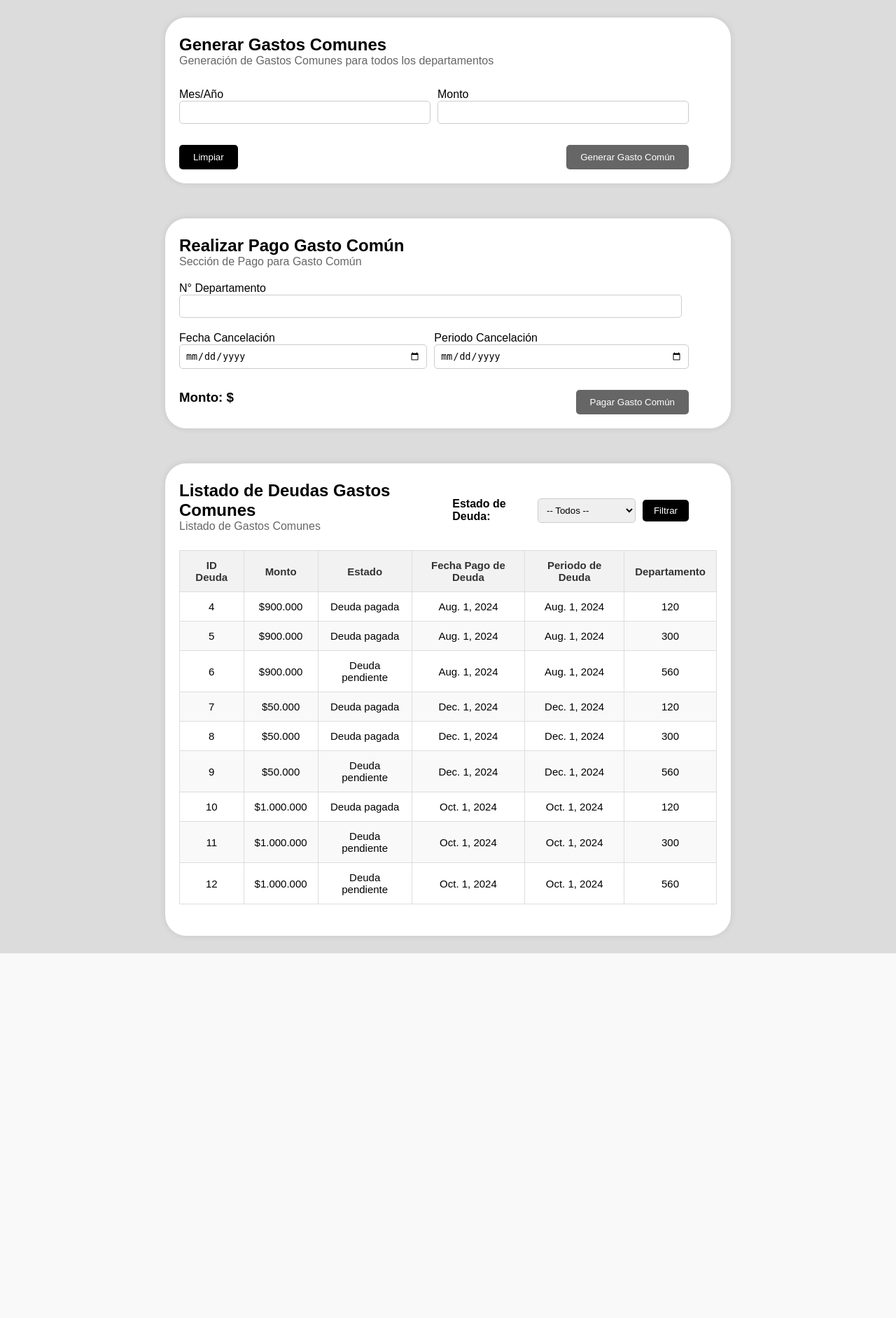
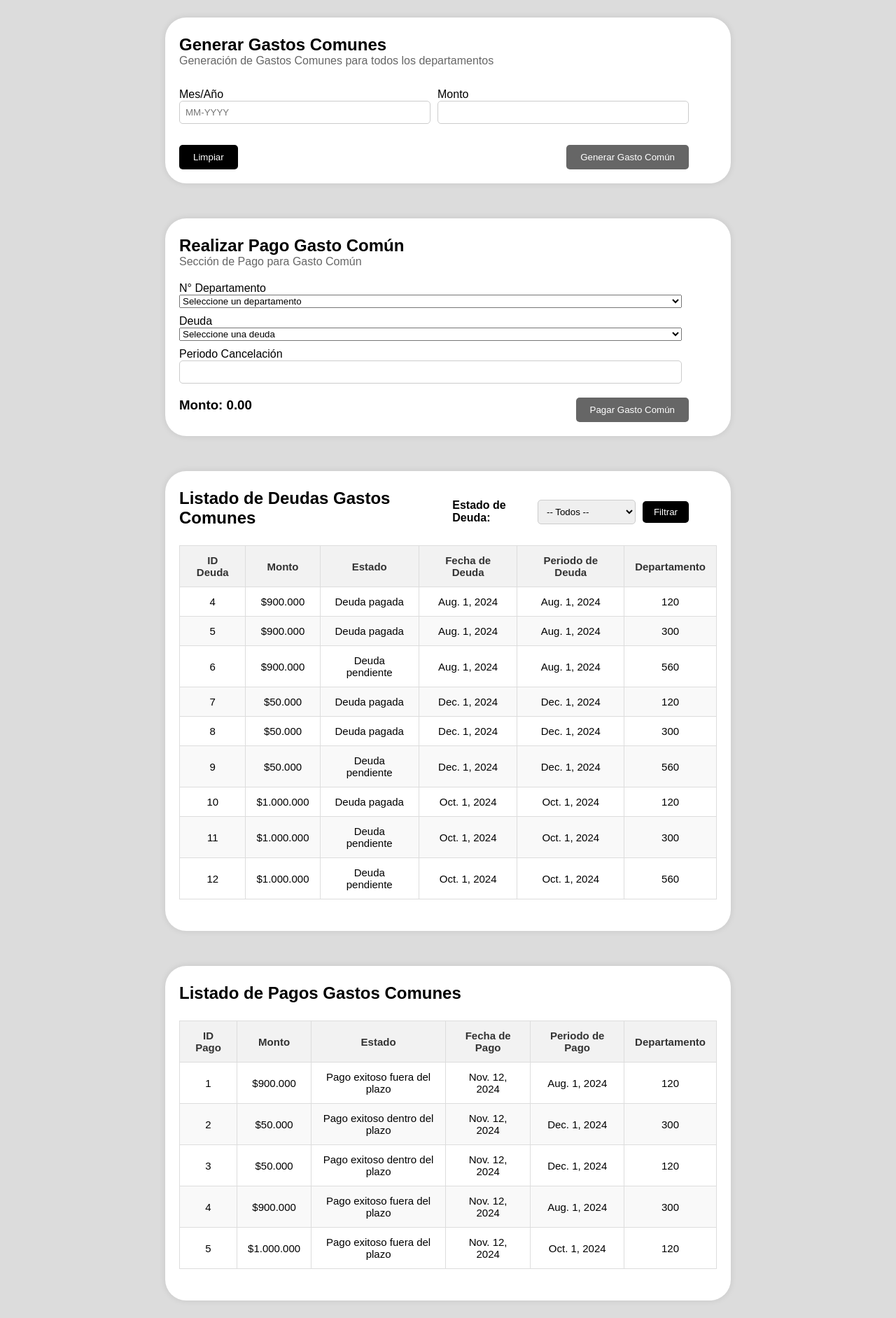
Before and after one commit to Pestyzz/MiraPlus, a Django app: page / in a window 1280 px wide. Shown: the part 57-1940 px from the top of the page at 70% size. Before the commit the page ends 1419 px from the top, so only its background shows below. Run offline with Django 5.2, Linux system fonts and the light colour scheme; data comes from the database, SQL or seed files in the repository; both versions use the stored data as it was after the commit.

Commit message:
add: payment function + payment list

```diff
--- /dev/null
+++ b/MiraPlusSite/static/js/main.js
@@ -0,0 +1,65 @@
+document.addEventListener('DOMContentLoaded', function() {
+    const departmentNumberSelect = document.getElementById('departmentNumber');
+    const deudaSelect = document.getElementById('deuda');
+    const montoDeudaSpan = document.getElementById('montoDeuda');
+    const cancelTimeInput = document.getElementById('cancelTime');
+
+    function formatCurrency(value) {
+        // Asegurarse de que value sea un número
+        value = typeof value === 'string' ? parseFloat(value.replace(/[^\d,]/g, '')) : value;
+
+        return new Intl.NumberFormat('es-CL', {
+            style: 'currency',
+            currency: 'CLP',
+            minimumFractionDigits: 0,
+            maximumFractionDigits: 0
+        }).format(value);
+    }
+
+    function getMonthName(monthNumber) {
+        const monthNames = [
+            "Enero", "Febrero", "Marzo", "Abril", "Mayo", "Junio",
+            "Julio", "Agosto", "Septiembre", "Octubre", "Noviembre", "Diciembre"
+        ];
+        return monthNames[monthNumber - 1];
+    }
+
+    function formatPeriod(period) {
+        const [year, month] = period.split('-');
+        return `${getMonthName(parseInt(month))} ${year}`;
+    }
+
+    if (departmentNumberSelect) {
+        departmentNumberSelect.addEventListener('change', function() {
+            const deptoId = this.value;
+            fetch(`/get_deudas_pendientes/${deptoId}/`)
+                .then(response => response.json())
+                .then(data => {
+                    deudaSelect.innerHTML = '<option value="">Seleccione una deuda</option>';
+                    data.deudas.forEach(deuda => {
+                        const option = document.createElement('option');
+                        option.value = deuda.id_deuda;
+                        option.textContent = `Deuda ${deuda.id_deuda} - Monto ${formatCurrency(deuda.monto)} - Periodo ${formatPeriod(deuda.periodo_deuda)}`;
+                        option.dataset.monto = deuda.monto;
+                        deudaSelect.appendChild(option);
+                    });
+                });
+        });
+    }
+
+    if (deudaSelect) {
+        deudaSelect.addEventListener('change', function() {
+            if (this.selectedIndex > 0) {
+                const selectedOption = this.options[this.selectedIndex];
+                const monto = selectedOption.dataset.monto;
+                montoDeudaSpan.textContent = formatCurrency(monto);
+
+                const periodo = selectedOption.textContent.match(/Periodo (.+)$/)[1];
+                cancelTimeInput.value = periodo;
+            } else {
+                montoDeudaSpan.textContent = formatCurrency(0);
+                cancelTimeInput.value = '';
+            }
+        });
+    }
+});
--- a/MiraPlusSite/templates/index.html
+++ b/MiraPlusSite/templates/index.html
@@ -1,12 +1,12 @@
+{% load static %}
 {% load custom_filters %}
 <!DOCTYPE html>
-<html lang="en">
+<html lang="es">
 <head>
     <meta charset="UTF-8">
-    <meta name="viewport" content="width=device-width, initial-scale=1.0">
-    <title>Gesitón Gastos Comunes</title>
-    {% load static %}
-    <link rel="stylesheet" type="text/css" href="{% static "css/style.css" %}">
+    <title>Gestión de Gastos</title>
+    <link rel="stylesheet" type="text/css" href="{% static 'css/style.css' %}">
+    <script src="{% static 'js/main.js' %}" defer></script>
 </head>
 <body>
     <header>
@@ -20,47 +20,54 @@
                 <h2>Generar Gastos Comunes</h2>
                 <span>Generación de Gastos Comunes para todos los departamentos</span>
             </header>
-            <form action="" method="GET">
+            <form action="" method="POST">
                 {% csrf_token %}
                 <div class="input-group">
                     <div class="input-container">
                         <label for="monthYear">Mes/Año</label>
-                        <input id="monthYear" name="monthYear" type="text">
+                        <input id="monthYear" name="monthYear" type="text" pattern="\d{2}-\d{4}" placeholder="MM-YYYY" required>
                     </div>
                     <div class="input-container">
                         <label for="mount">Monto</label>
-                        <input id="mount" name="mount" type="number">
+                        <input id="mount" name="mount" type="number" required>
                     </div>
                 </div>
                 <div class="form-buttons">
-                    <button>Limpiar</button>
+                    <button type="reset">Limpiar</button>
                     <button type="submit">Generar Gasto Común</button>
                 </div>
             </form>
         </section>
         <section>
-            <header>
+            <header class="header-container">
+                <div>
                     <h2>Realizar Pago Gasto Común</h2>
                     <span>Sección de Pago para Gasto Común</span>
+                </div>
             </header>
-            <form action="" method="POST">
+            <form action="{% url 'pagar_gasto_comun' %}" method="POST">
                 {% csrf_token %}
                 <div class="input-container">
                     <label for="departmentNumber">N° Departamento</label>
-                    <input id="departmentNumber" name="departmentNumber" type="number">
+                    <select id="departmentNumber" name="departmentNumber" required>
+                        <option value="">Seleccione un departamento</option>
+                        {% for departamento in departamentos %}
+                            <option value="{{ departamento.num_departamento }}">{{ departamento.num_departamento }}</option>
+                        {% endfor %}
+                    </select>
                 </div>
-                <div class="input-group">
                 <div class="input-container">
-                        <label for="cancelDate">Fecha Cancelación</label>
-                        <input id="cancelDate" name="cancelDate" type="date">
+                    <label for="deuda">Deuda</label>
+                    <select id="deuda" name="deuda" required>
+                        <option value="">Seleccione una deuda</option>
+                    </select>
                 </div>
                 <div class="input-container">
                     <label for="cancelTime">Periodo Cancelación</label>
-                        <input id="cancelTime" name="cancelTime" type="date">
-                    </div>
+                    <input id="cancelTime" name="cancelTime" type="text" readonly>
                 </div>
                 <div class="bottom-payment">
-                    <h3>Monto: $</h3>
+                    <h3>Monto: <span id="montoDeuda">0.00</span></h3>
                     <button type="submit">Pagar Gasto Común</button>
                 </div>
             </form>
@@ -69,7 +76,6 @@
             <header class="header-container">
                 <div>
                     <h2>Listado de Deudas Gastos Comunes</h2>
-                    <span>Listado de Gastos Comunes</span>
                 </div>
                 <form method="get" action="">
                     <label for="estado">Estado de Deuda:</label>
@@ -87,7 +93,7 @@
                         <th>ID Deuda</th>
                         <th>Monto</th>
                         <th>Estado</th>
-                        <th>Fecha Pago de Deuda</th>
+                        <th>Fecha de Deuda</th>
                         <th>Periodo de Deuda</th>
                         <th>Departamento</th>
                     </tr>
@@ -110,6 +116,41 @@
                 </tbody>
             </table>
         </section>
+        <section>
+            <header class="header-container">
+                <div>
+                    <h2>Listado de Pagos Gastos Comunes</h2>
+                </div>
+            </header>
+            <table border="1">
+                <thead>
+                    <tr>
+                        <th>ID Pago</th>
+                        <th>Monto</th>
+                        <th>Estado</th>
+                        <th>Fecha de Pago</th>
+                        <th>Periodo de Pago</th>
+                        <th>Departamento</th>
+                    </tr>
+                </thead>
+                <tbody>
+                    {% for pago in pagos %}
+                    <tr>
+                        <td>{{ pago.id_pago }}</td>
+                        <td>{{ pago.monto|currency }}</td>
+                        <td>{{ pago.estado }}</td>
+                        <td>{{ pago.fecha_pago }}</td>
+                        <td>{{ pago.periodo_pago }}</td>
+                        <td>{{ pago.num_departamento.num_departamento }}</td>
+                    </tr>
+                    {% empty %}
+                    <tr>
+                        <td colspan="6">No hay pagos</td>
+                    </tr>
+                    {% endfor %}
+                </tbody>
+            </table>
+        </section>
     </main>
 </body>
 </html>
--- a/MiraPlusSite/urls.py
+++ b/MiraPlusSite/urls.py
@@ -3,5 +3,6 @@
 
 urlpatterns = [
     path('', views.index, name='index'),
-    # path('test', views.deuda_list, name='deuda_list')
+    path('get_deudas_pendientes/<int:depto_id>/', views.get_deudas_pendientes, name='get_deudas'),
+    path('pagar_gasto_comun/', views.pagar_gasto_comun, name='pagar_gasto_comun')
 ]
--- a/MiraPlusSite/views.py
+++ b/MiraPlusSite/views.py
@@ -1,14 +1,70 @@
-from django.shortcuts import render
-from .models import Deuda
+from django.shortcuts import render, redirect
+from django.http import JsonResponse
+from .models import Deuda, Departamento, Pago
+import datetime
 
 def index(request):
-    # Fetch all Deuda records
+    if request.method == 'POST':
+        month_year = request.POST.get('monthYear')
+        monto = request.POST.get('mount')
+
+        if month_year and monto:
+            month, year = month_year.split('-')
+            periodo_deuda = f"{year}-{month}-01"
+            monto = float(monto)
+
+            departamentos = Departamento.objects.all()
+            for departamento in departamentos:
+                Deuda.objects.create(
+                    monto=monto,
+                    estado='Deuda pendiente',
+                    fecha_deuda=periodo_deuda,
+                    periodo_deuda=periodo_deuda,
+                    num_departamento=departamento
+                )
+            return redirect('index')
+
+    departamentos = Departamento.objects.all()
     deudas = Deuda.objects.all()
+    pagos = Pago.objects.all()
 
-    # Optional: Filter by estado if query parameter is provided
     estado = request.GET.get('estado')
     if estado:
         deudas = deudas.filter(estado=estado)
 
-    # Pass deudas to template
-    return render(request, 'index.html', {'deudas': deudas})
+    return render(request, 'index.html', {'deudas': deudas, 'departamentos': departamentos, 'pagos': pagos})
+
+def get_deudas_pendientes(request, depto_id):
+    deudas = Deuda.objects.filter(num_departamento=depto_id, estado='Deuda pendiente')
+    deudas_list = [{'id_deuda': deuda.id_deuda, 'monto': deuda.monto, 'periodo_deuda': deuda.periodo_deuda.strftime('%Y-%m')} for deuda in deudas]
+    return JsonResponse({'deudas': deudas_list})
+
+def pagar_gasto_comun(request):
+    if request.method == 'POST':
+        print("Form Data:", request.POST)  # Imprime los datos del formulario en la consola
+        department_number = request.POST.get('departmentNumber')
+        deuda_id = request.POST.get('deuda')
+
+        if department_number and deuda_id:
+            deuda = Deuda.objects.get(id_deuda=deuda_id)
+            deuda.estado = 'Deuda pagada'
+            deuda.save()
+
+            fecha_pago = datetime.date.today()
+            periodo_pago = deuda.periodo_deuda
+
+            # Determinar el estado del pago
+            if fecha_pago <= periodo_pago:
+                estado_pago = 'Pago exitoso dentro del plazo'
+            else:
+                estado_pago = 'Pago exitoso fuera del plazo'
+
+            Pago.objects.create(
+                monto=deuda.monto,
+                estado=estado_pago,
+                fecha_pago=fecha_pago,
+                periodo_pago=periodo_pago,
+                num_departamento=deuda.num_departamento
+            )
+            return redirect('index')
+    return redirect('index')
```
Also changed, not shown: MiraPlusSite/migrations/0008_alter_departamento_estado_alter_deuda_estado_and_more.py (added), db.sqlite3. Lines whose indentation alone changed are shown as unchanged.
